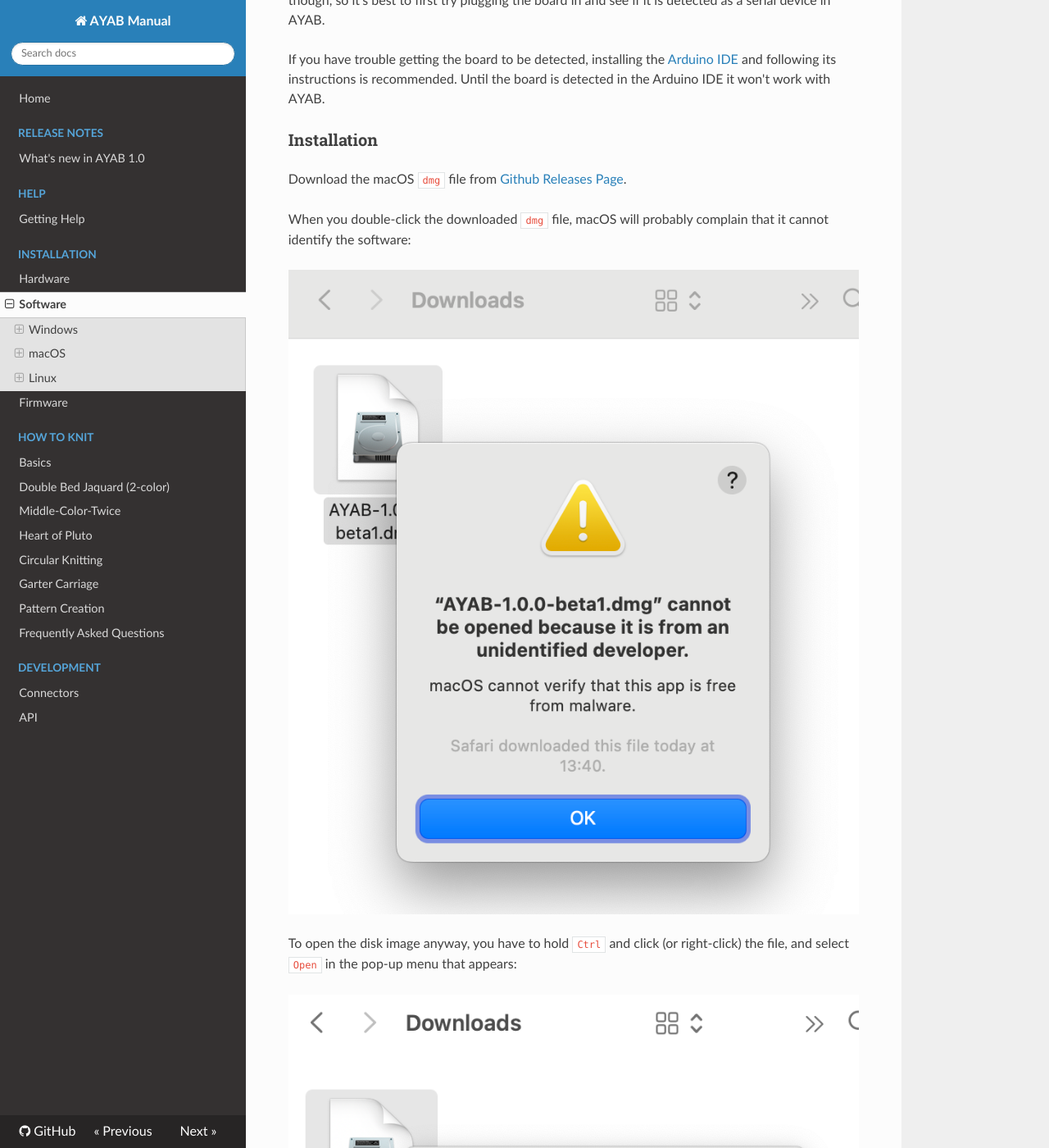
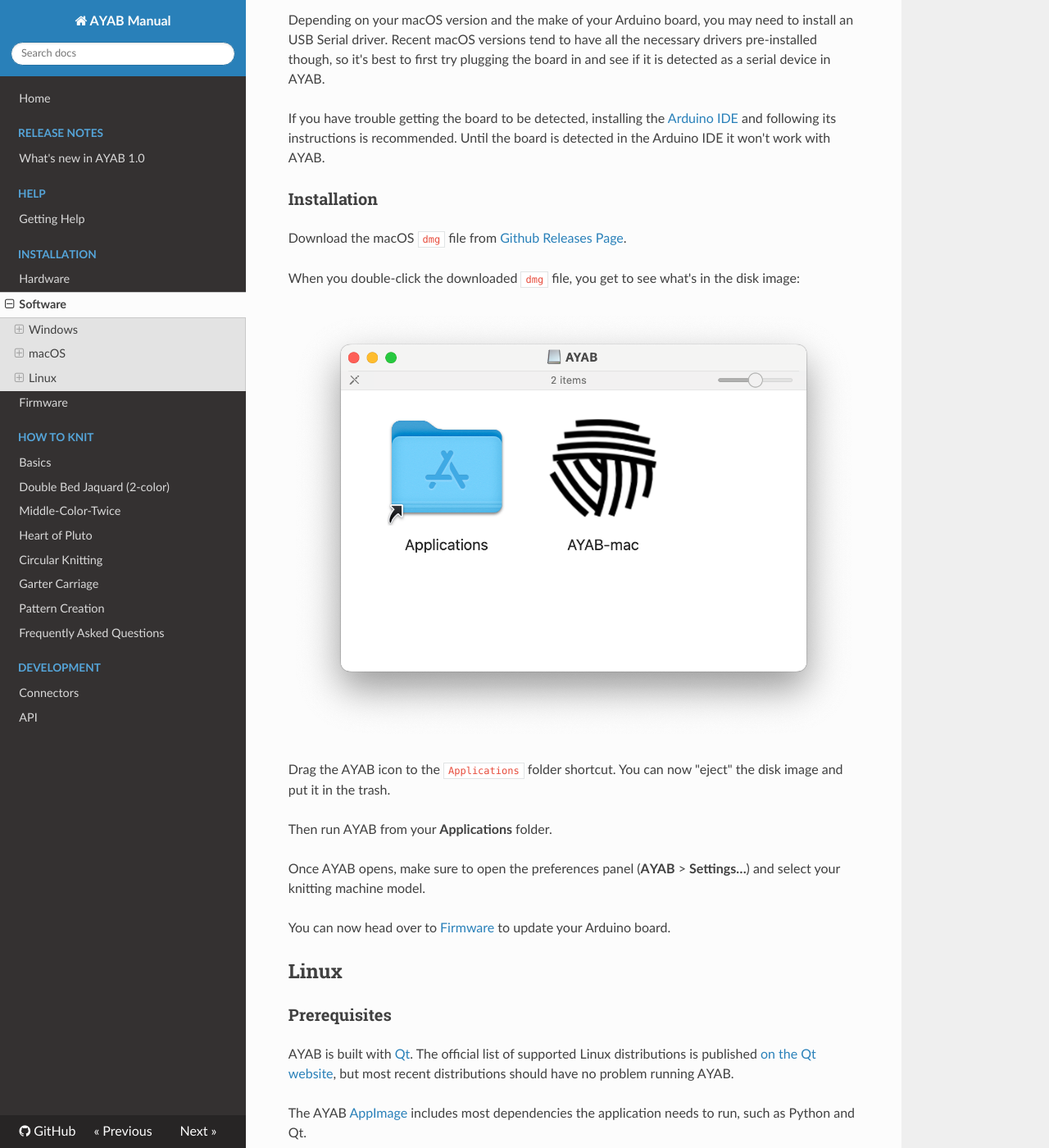
Before and after one commit to AllYarnsAreBeautiful/ayab-manual, an MkDocs documentation site: the page built from docs/installation/software.md, in a window 1280 px wide and 1400 px high, scrolled down 1109 px. Shown: the whole window at 82% size. Built offline with MkDocs 1.6.1, drawn with Linux system fonts in a browser that asks for light colours; nearby versions of some CDN libraries; some of the changed text lies outside the part shown.

Commit message:
Simplify macOS install instructions to remove now unneeded steps

```diff
--- a/docs/installation/software.md
+++ b/docs/installation/software.md
@@ -20,6 +20,8 @@ Run the setup, install AYAB and run it with the icon on your Desktop.
 
 **Important**: when choosing the installation directory, make sure that you do not overwrite any previous versions. Remove them or use another folder for installation.
 
+Once AYAB opens, make sure to open the preferences panel (**Preferences** > **Set Preferences**) and select your knitting machine model.
+
 You can now head over to [Firmware](./firmware.md) to update your Arduino board.
 
 ## macOS
@@ -39,37 +41,15 @@ If you have trouble getting the board to be detected, installing the [Arduino ID
 
 Download the macOS `dmg` file from [Github Releases Page](https://github.com/AllYarnsAreBeautiful/ayab-desktop/releases/tag/1.0.0).
 
-When you double-click the downloaded `dmg` file, macOS will probably complain that it cannot identify the software:
-
-![](../img/macos/ayab-dmg-blocked.png)
-
-To open the disk image anyway, you have to hold `Ctrl` and click (or right-click) the file, and select `Open` in the pop-up menu that appears:
-
-![](../img/macos/ayab-dmg-right-click.png)
-
-You should get similar warning dialog as before, but this time with the option to open the disk image anyway:
-
-![](../img/macos/ayab-dmg-confirm-open.png)
-
-Once you confirm, you get to see what's in the disk image:
+When you double-click the downloaded `dmg` file, you get to see what's in the disk image:
 
 ![](../img/macos/ayab-dmg-contents.png)
 
 Drag the AYAB icon to the `Applications` folder shortcut. You can now "eject" the disk image and put it in the trash.
 
-Then run AYAB from your Applications folder. Again, macOS will likely warn you about insecure software:
+Then run AYAB from your **Applications** folder.
 
-![](../img/macos/ayab-app-blocked.png)
-
-The workaround is the same. First, click `Show in Finder` to make the app icon visible in case it is not already. Then, `Ctrl`-click or right-click the app icon and select `Open`:
-
-![](../img/macos/ayab-app-right-click.png)
-
-You now get the option of opening the application:
-
-![](../img/macos/ayab-app-confirm-open.png)
-
-You only have to do this confirmation once. Until you overwrite the app with a different version, macOS will remember you authorized it to run and not bother you again when you run it.
+Once AYAB opens, make sure to open the preferences panel (**AYAB** > **Settings…**) and select your knitting machine model.
 
 You can now head over to [Firmware](./firmware.md) to update your Arduino board.
 
@@ -112,4 +92,6 @@ Follow the [AppImage instructions](https://docs.appimage.org/introduction/quicks
 
 Then you can double-click the AppImage to start AYAB.
 
+Once AYAB opens, make sure to open the preferences panel (**Preferences** > **Set Preferences**) and select your knitting machine model.
+
 You can now head over to [Firmware](./firmware.md) to update your Arduino board.
```
Also changed, not shown: docs/img/macos/ayab-app-blocked.png (deleted), docs/img/macos/ayab-app-confirm-open.png (deleted), docs/img/macos/ayab-app-right-click.png (deleted), docs/img/macos/ayab-dmg-blocked.png (deleted), docs/img/macos/ayab-dmg-confirm-open.png (deleted), docs/img/macos/ayab-dmg-right-click.png (deleted).
